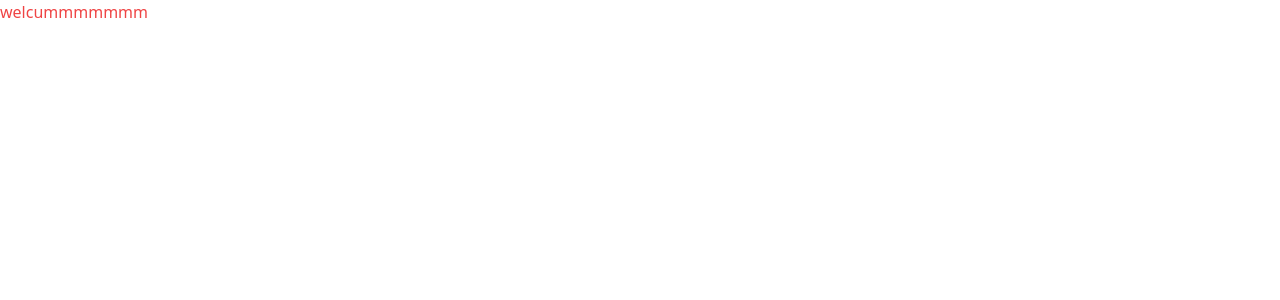
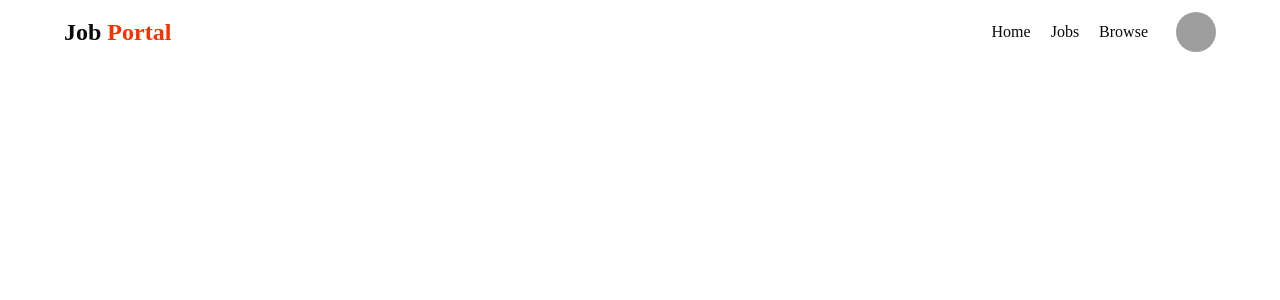
Before and after one commit to mohammadHusnain/JobFinder-MERN, a React (Vite) app in the folder Frontend/: page / in a window 1280 px wide. Shown: the top 300 px of the page. Built offline with nearby package versions, Linux system fonts and the light colour scheme; grey boxes are pictures that could not be loaded.

Commit message:
updated frontend  logic

```diff
--- a/Frontend/package.json
+++ b/Frontend/package.json
@@ -10,12 +10,18 @@
     "preview": "vite preview"
   },
   "dependencies": {
+    "@radix-ui/react-avatar": "^1.1.10",
+    "@radix-ui/react-popover": "^1.1.14",
     "@radix-ui/react-slot": "^1.2.3",
+    "@reduxjs/toolkit": "^2.8.2",
+    "axios": "^1.9.0",
     "class-variance-authority": "^0.7.1",
     "clsx": "^2.1.1",
     "lucide-react": "^0.511.0",
     "react": "^19.1.0",
     "react-dom": "^19.1.0",
+    "react-redux": "^9.2.0",
+    "react-router-dom": "^7.6.1",
     "tailwind-merge": "^3.3.0",
     "tailwindcss-animate": "^1.0.7"
   },
--- a/Frontend/src/App.jsx
+++ b/Frontend/src/App.jsx
@@ -1,11 +1,12 @@
 
 import './App.css'
+import Navbar from './components/shared/Navbar'
 
 function App() {
 
   return (
     <>
-     <h1 className='text-red-500'>welcummmmmmm</h1>
+     <Navbar/>
     </>
   )
 }
--- a/Frontend/src/components/shared/Navbar.jsx
+++ b/Frontend/src/components/shared/Navbar.jsx
@@ -1,9 +1,69 @@
-import React from 'react'
+import React from "react";
+import { Link } from "react-router-dom";
+import { Popover, PopoverTrigger, PopoverContent } from "@/components/ui/popover";
+import { Button } from "@/components/ui/button";
+import { Avatar, AvatarImage } from "../ui/avatar";
+import { User2, LogOut } from "lucide-react";
+
 
 const Navbar = () => {
   return (
-    <div>Navbar</div>
-  )
-}
+    <div className="bg-white">
+      <div className="flex items-center justify-between mx-auto max-w-6xl h-16">
+        <div>
+          <h1 className="text-2xl font-bold">
+            Job <span className="text-[#F83002]">Portal</span>
+          </h1>
+        </div>
 
-export default Navbar
+        <div className="flex items-center gap-7">
+          <ul className="flex font-medium items-center gap-5">
+            <li>Home</li>
+            <li>Jobs</li>
+            <li>Browse</li>
+          </ul>
+
+          <Popover>
+            <PopoverTrigger asChild>
+<Avatar className="cursor-pointer">
+        <AvatarImage src="https://github.com/shadcn.png" alt="@shadcn" />
+      </Avatar >
+       </PopoverTrigger>
+            <PopoverContent className="w-80">
+
+<div className="flex gap-4 space-y-2">
+<Avatar className="cursor-pointer">
+                        <AvatarImage src="https://github.com/shadcn.png" alt="@shadcn" />
+
+              </Avatar>
+              <div>
+
+              <h4 className="font-medium">Muhammad Husnain</h4>
+              <p className="text-sm text-muted-foreground">Lorem ipsum, dolor sit amet consectetur adipisicing elit. Sit iure, voluptatibus aliquid asperiores velit veniam accusantium quas incidunt eos dolores officiis. Ab ipsa nesciunt sequi illo, fugit sit impedit voluptate!</p>
+              </div>
+</div>
+<div className="flex flex-col my-2 text-gray-600">
+
+  <div className="flex w-fit items-center gap-2 cursor-pointer">
+    <User2 />
+    <Button variant="link">View Profile</Button>
+  </div>
+
+  <div className="flex w-fit items-center gap-2 cursor-pointer">
+    <LogOut />
+    <Button variant="link">Logout</Button>
+  </div>
+
+</div>
+
+
+
+            </PopoverContent>
+          </Popover>
+        </div>
+      </div>
+    </div>
+  );
+};
+
+export default Navbar;
--- /dev/null
+++ b/Frontend/src/components/ui/avatar.jsx
@@ -0,0 +1,33 @@
+import * as React from "react"
+import * as AvatarPrimitive from "@radix-ui/react-avatar"
+
+import { cn } from "@/lib/utils"
+
+const Avatar = React.forwardRef(({ className, ...props }, ref) => (
+  <AvatarPrimitive.Root
+    ref={ref}
+    className={cn("relative flex h-10 w-10 shrink-0 overflow-hidden rounded-full", className)}
+    {...props} />
+))
+Avatar.displayName = AvatarPrimitive.Root.displayName
+
+const AvatarImage = React.forwardRef(({ className, ...props }, ref) => (
+  <AvatarPrimitive.Image
+    ref={ref}
+    className={cn("aspect-square h-full w-full", className)}
+    {...props} />
+))
+AvatarImage.displayName = AvatarPrimitive.Image.displayName
+
+const AvatarFallback = React.forwardRef(({ className, ...props }, ref) => (
+  <AvatarPrimitive.Fallback
+    ref={ref}
+    className={cn(
+      "flex h-full w-full items-center justify-center rounded-full bg-muted",
+      className
+    )}
+    {...props} />
+))
+AvatarFallback.displayName = AvatarPrimitive.Fallback.displayName
+
+export { Avatar, AvatarImage, AvatarFallback }
--- /dev/null
+++ b/Frontend/src/components/ui/popover.jsx
@@ -0,0 +1,27 @@
+import * as React from "react"
+import * as PopoverPrimitive from "@radix-ui/react-popover"
+
+import { cn } from "@/lib/utils"
+
+const Popover = PopoverPrimitive.Root
+
+const PopoverTrigger = PopoverPrimitive.Trigger
+
+const PopoverAnchor = PopoverPrimitive.Anchor
+
+const PopoverContent = React.forwardRef(({ className, align = "center", sideOffset = 4, ...props }, ref) => (
+  <PopoverPrimitive.Portal>
+    <PopoverPrimitive.Content
+      ref={ref}
+      align={align}
+      sideOffset={sideOffset}
+      className={cn(
+        "z-50 w-72 rounded-md border bg-popover p-4 text-popover-foreground shadow-md outline-none data-[state=open]:animate-in data-[state=closed]:animate-out data-[state=closed]:fade-out-0 data-[state=open]:fade-in-0 data-[state=closed]:zoom-out-95 data-[state=open]:zoom-in-95 data-[side=bottom]:slide-in-from-top-2 data-[side=left]:slide-in-from-right-2 data-[side=right]:slide-in-from-left-2 data-[side=top]:slide-in-from-bottom-2 origin-[--radix-popover-content-transform-origin]",
+        className
+      )}
+      {...props} />
+  </PopoverPrimitive.Portal>
+))
+PopoverContent.displayName = PopoverPrimitive.Content.displayName
+
+export { Popover, PopoverTrigger, PopoverContent, PopoverAnchor }
--- a/Frontend/tailwind.config.js
+++ b/Frontend/tailwind.config.js
@@ -13,6 +13,9 @@ const config = {
         lg: 'var(--radius)',
         md: 'calc(var(--radius) - 2px)',
         sm: 'calc(var(--radius) - 4px)'
+      },
+      fontFamily: {
+        sans: ['Times New Roman','Helvetica', 'Arial', 'sans-serif'],
       },
       colors: {
         background: 'hsl(var(--background))',
```
Also changed, not shown: 1 other file (tests, documents, lock files or other folders).
